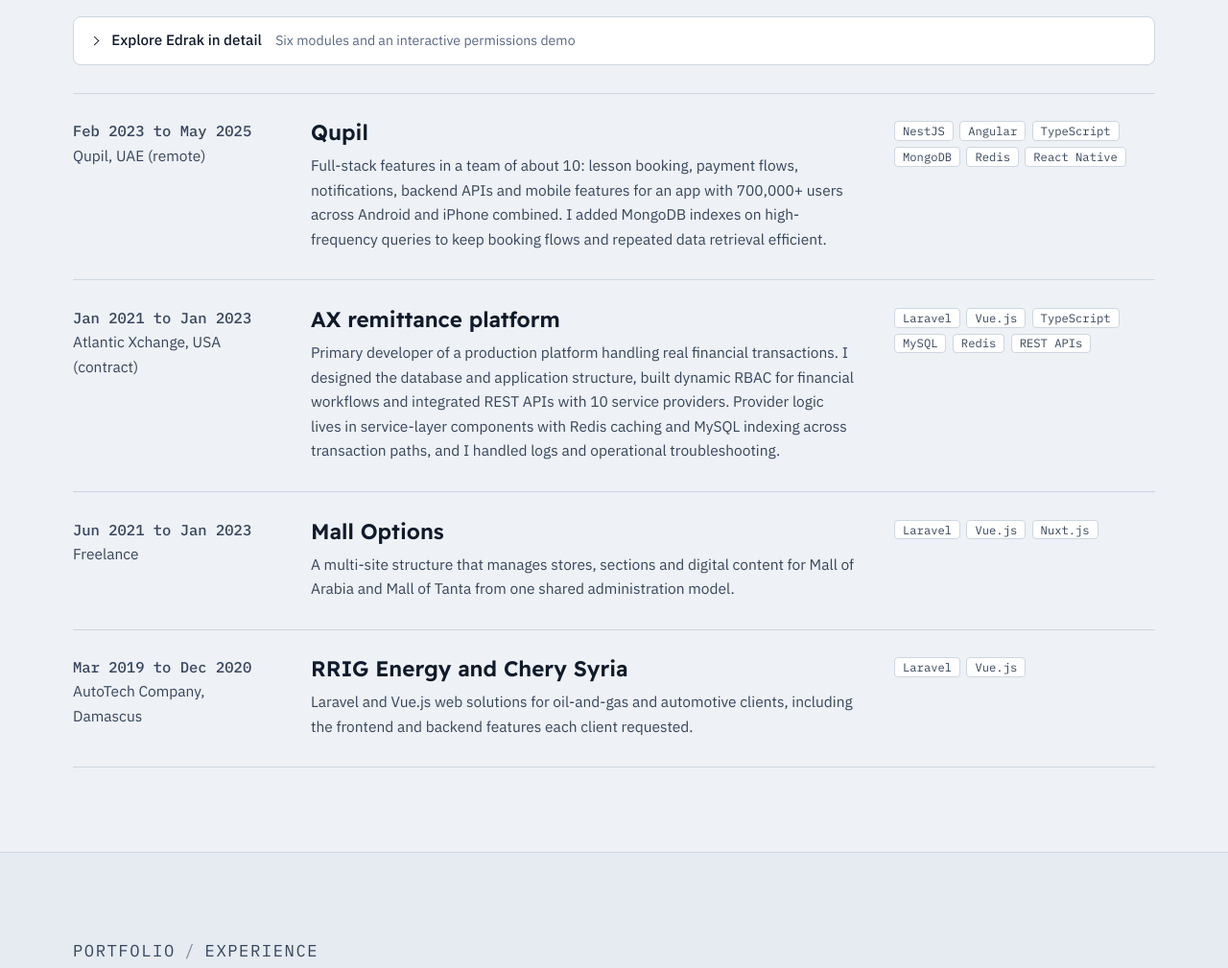
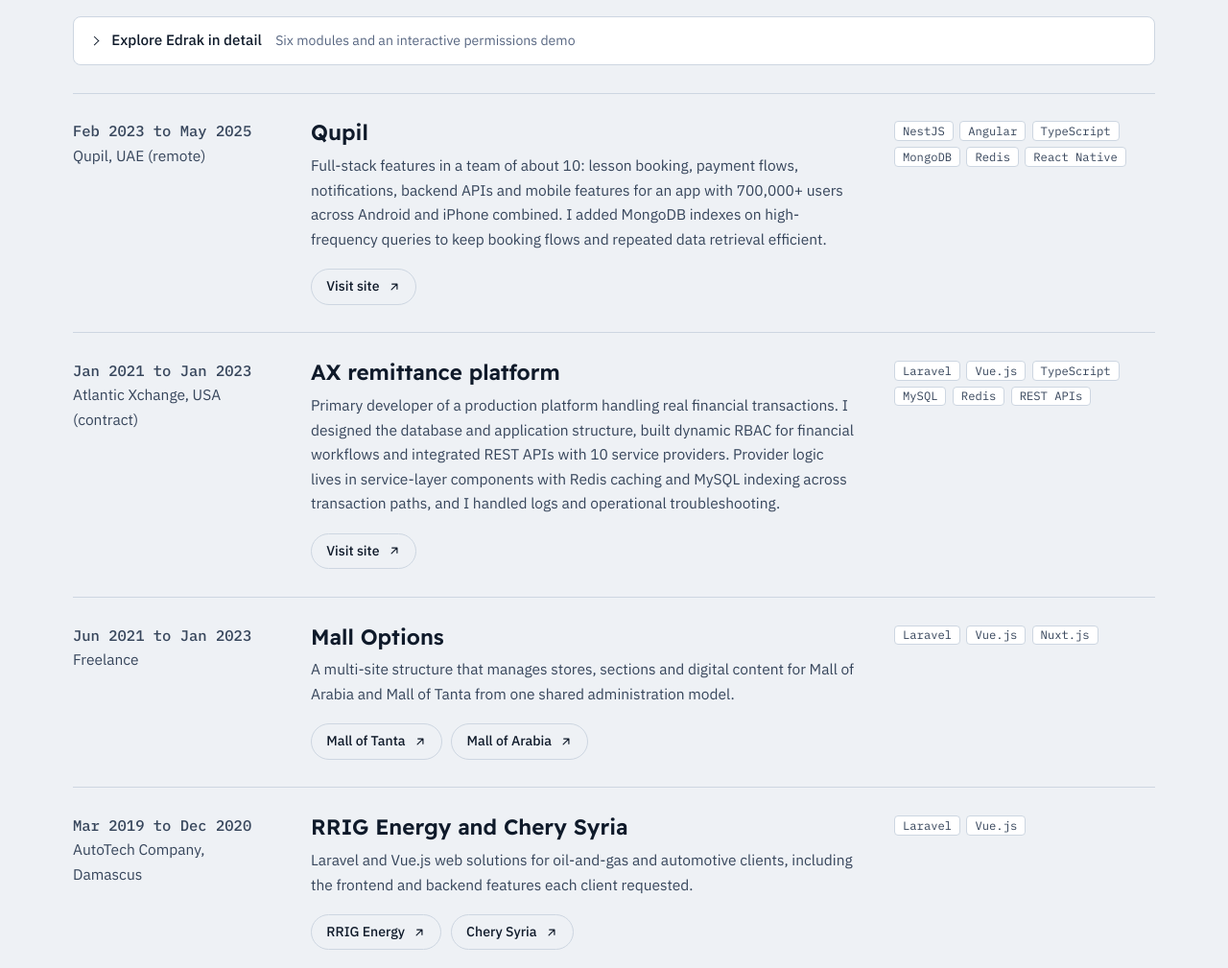
Before and after one commit to obada-abd-saleh/obada-abd-saleh.github.io, a plain HTML site: page index.html in a window 1280 px wide. Shown: the part 1390-2399 px from the top of the page at 96% size. Drawn offline with Linux system fonts and the light colour scheme.

Commit message:
Add files via upload

```diff
--- a/index.html
+++ b/index.html
@@ -5,13 +5,13 @@
 <meta name="viewport" content="width=device-width,initial-scale=1,viewport-fit=cover">
 <meta name="description" content="Obada Saleh, senior full-stack engineer. Laravel, NestJS, Vue.js and Angular. Platforms for education, payments and access control.">
 <title>Obada Saleh</title>
-<link rel="canonical" href="https://obadasaleh9494.github.io/">
+<link rel="canonical" href="https://obada-saleh.github.io/">
 <meta property="og:type" content="website">
 <meta property="og:site_name" content="Obada Saleh">
 <meta property="og:title" content="Obada Saleh">
 <meta property="og:description" content="Senior full-stack engineer. Laravel, NestJS, Vue.js and Angular. Platforms for education, payments and access control.">
-<meta property="og:url" content="https://obadasaleh9494.github.io/">
-<meta property="og:image" content="https://obadasaleh9494.github.io/og.jpg">
+<meta property="og:url" content="https://obada-saleh.github.io/">
+<meta property="og:image" content="https://obada-saleh.github.io/og.jpg">
 <meta property="og:image:type" content="image/jpeg">
 <meta property="og:image:width" content="1200">
 <meta property="og:image:height" content="630">
@@ -19,7 +19,7 @@
 <meta name="twitter:card" content="summary_large_image">
 <meta name="twitter:title" content="Obada Saleh">
 <meta name="twitter:description" content="Senior full-stack engineer. Platforms for education, payments and access control.">
-<meta name="twitter:image" content="https://obadasaleh9494.github.io/og.jpg">
+<meta name="twitter:image" content="https://obada-saleh.github.io/og.jpg">
 <link rel="preconnect" href="https://fonts.googleapis.com">
 <link rel="preconnect" href="https://fonts.gstatic.com" crossorigin>
 <link rel="stylesheet" href="https://fonts.googleapis.com/css2?family=IBM+Plex+Mono:wght@400;500&family=IBM+Plex+Sans+Arabic:wght@300;400;500;600&family=Readex+Pro:wght@300..700&display=swap">
@@ -268,6 +268,12 @@ td.num{font-variant-numeric:tabular-nums}
 .row.exp{grid-template-columns:13rem minmax(0,1fr) minmax(0,1.1fr)}
 .row h3{font-size:1.4rem;margin-bottom:.55rem}
 .row p{color:var(--ink-2);font-size:.97rem}
+.links{display:flex;flex-wrap:wrap;gap:.6rem;margin-top:1.1rem}
+.visit{display:inline-flex;align-items:center;gap:.5rem;padding:.45rem .95rem;border:1px solid var(--line);border-radius:99px;color:var(--ink);text-decoration:none;font:500 .88rem var(--font-body);background:transparent;transition:border-color .2s,color .2s,background .2s}
+.visit svg{flex:none;transition:transform .25s}
+.visit:hover{border-color:var(--accent);color:var(--accent)}
+.visit:hover svg{transform:translate(2px,-2px)}
+.sr{position:absolute;width:1px;height:1px;overflow:hidden;clip:rect(0 0 0 0);white-space:nowrap}
 .period{font:500 .8rem var(--font-mono);color:var(--ink)}
 html[lang="ar"] .period{font-family:var(--font-body);font-size:.9rem}
 .org{color:var(--muted);font-size:.88rem;margin-top:.2rem}
@@ -694,22 +700,22 @@ html[dir="rtl"] .row::before{transform-origin:100% 50%}
       </li>
       <li class="row">
         <div><p class="period" data-i18n="q1_p">Feb 2023 to May 2025</p><p class="org" data-i18n="q1_o">Qupil, UAE (remote)</p></div>
-        <div><h3>Qupil</h3><p data-i18n="q1_d">Full-stack features in a team of about 10: lesson booking, payment flows, notifications, backend APIs and mobile features for an app with 700,000+ users across Android and iPhone combined. I added MongoDB indexes on high-frequency queries to keep booking flows and repeated data retrieval efficient.</p></div>
+        <div><h3>Qupil</h3><p data-i18n="q1_d">Full-stack features in a team of about 10: lesson booking, payment flows, notifications, backend APIs and mobile features for an app with 700,000+ users across Android and iPhone combined. I added MongoDB indexes on high-frequency queries to keep booking flows and repeated data retrieval efficient.</p><p class="links"><a class="visit" href="https://qupil.net/" target="_blank" rel="noopener noreferrer"><span data-i18n="visit">Visit site</span><span class="sr" data-i18n="newtab"> (opens in a new tab)</span><svg viewBox="0 0 24 24" width="14" height="14" fill="none" stroke="currentColor" stroke-width="2" stroke-linecap="round" stroke-linejoin="round" aria-hidden="true"><path d="M7 17 17 7M8 7h9v9"/></svg></a></p></div>
         <div class="stack"><span>NestJS</span><span>Angular</span><span>TypeScript</span><span>MongoDB</span><span>Redis</span><span>React Native</span></div>
       </li>
       <li class="row">
         <div><p class="period" data-i18n="q2_p">Jan 2021 to Jan 2023</p><p class="org" data-i18n="q2_o">Atlantic Xchange, USA (contract)</p></div>
-        <div><h3 data-i18n="q2_t">AX remittance platform</h3><p data-i18n="q2_d">Primary developer of a production platform handling real financial transactions. I designed the database and application structure, built dynamic RBAC for financial workflows and integrated REST APIs with 10 service providers. Provider logic lives in service-layer components with Redis caching and MySQL indexing across transaction paths, and I handled logs and operational troubleshooting.</p></div>
+        <div><h3 data-i18n="q2_t">AX remittance platform</h3><p data-i18n="q2_d">Primary developer of a production platform handling real financial transactions. I designed the database and application structure, built dynamic RBAC for financial workflows and integrated REST APIs with 10 service providers. Provider logic lives in service-layer components with Redis caching and MySQL indexing across transaction paths, and I handled logs and operational troubleshooting.</p><p class="links"><a class="visit" href="https://atlanticxchange.com/" target="_blank" rel="noopener noreferrer"><span data-i18n="visit">Visit site</span><span class="sr" data-i18n="newtab"> (opens in a new tab)</span><svg viewBox="0 0 24 24" width="14" height="14" fill="none" stroke="currentColor" stroke-width="2" stroke-linecap="round" stroke-linejoin="round" aria-hidden="true"><path d="M7 17 17 7M8 7h9v9"/></svg></a></p></div>
         <div class="stack"><span>Laravel</span><span>Vue.js</span><span>TypeScript</span><span>MySQL</span><span>Redis</span><span>REST APIs</span></div>
       </li>
       <li class="row">
         <div><p class="period" data-i18n="q3_p">Jun 2021 to Jan 2023</p><p class="org" data-i18n="q3_o">Freelance</p></div>
-        <div><h3>Mall Options</h3><p data-i18n="q3_d">A multi-site structure that manages stores, sections and digital content for Mall of Arabia and Mall of Tanta from one shared administration model.</p></div>
+        <div><h3>Mall Options</h3><p data-i18n="q3_d">A multi-site structure that manages stores, sections and digital content for Mall of Arabia and Mall of Tanta from one shared administration model.</p><p class="links"><a class="visit" href="https://www.malloftanta.com/" target="_blank" rel="noopener noreferrer"><span>Mall of Tanta</span><span class="sr" data-i18n="newtab"> (opens in a new tab)</span><svg viewBox="0 0 24 24" width="14" height="14" fill="none" stroke="currentColor" stroke-width="2" stroke-linecap="round" stroke-linejoin="round" aria-hidden="true"><path d="M7 17 17 7M8 7h9v9"/></svg></a><a class="visit" href="https://www.mallofarabia.net/" target="_blank" rel="noopener noreferrer"><span>Mall of Arabia</span><span class="sr" data-i18n="newtab"> (opens in a new tab)</span><svg viewBox="0 0 24 24" width="14" height="14" fill="none" stroke="currentColor" stroke-width="2" stroke-linecap="round" stroke-linejoin="round" aria-hidden="true"><path d="M7 17 17 7M8 7h9v9"/></svg></a></p></div>
         <div class="stack"><span>Laravel</span><span>Vue.js</span><span>Nuxt.js</span></div>
       </li>
       <li class="row">
         <div><p class="period" data-i18n="q4_p">Mar 2019 to Dec 2020</p><p class="org" data-i18n="q4_o">AutoTech Company, Damascus</p></div>
-        <div><h3 data-i18n="q4_t">RRIG Energy and Chery Syria</h3><p data-i18n="q4_d">Laravel and Vue.js web solutions for oil-and-gas and automotive clients, including the frontend and backend features each client requested.</p></div>
+        <div><h3 data-i18n="q4_t">RRIG Energy and Chery Syria</h3><p data-i18n="q4_d">Laravel and Vue.js web solutions for oil-and-gas and automotive clients, including the frontend and backend features each client requested.</p><p class="links"><a class="visit" href="https://www.rrigenergy.com/" target="_blank" rel="noopener noreferrer"><span>RRIG Energy</span><span class="sr" data-i18n="newtab"> (opens in a new tab)</span><svg viewBox="0 0 24 24" width="14" height="14" fill="none" stroke="currentColor" stroke-width="2" stroke-linecap="round" stroke-linejoin="round" aria-hidden="true"><path d="M7 17 17 7M8 7h9v9"/></svg></a><a class="visit" href="https://chery-syria.com/" target="_blank" rel="noopener noreferrer"><span>Chery Syria</span><span class="sr" data-i18n="newtab"> (opens in a new tab)</span><svg viewBox="0 0 24 24" width="14" height="14" fill="none" stroke="currentColor" stroke-width="2" stroke-linecap="round" stroke-linejoin="round" aria-hidden="true"><path d="M7 17 17 7M8 7h9v9"/></svg></a></p></div>
         <div class="stack"><span>Laravel</span><span>Vue.js</span></div>
       </li>
     </ul>
@@ -931,7 +937,7 @@ html[dir="rtl"] .row::before{transform-origin:100% 50%}
     ed_t:"التعليم", ed_d:"إجازة في هندسة البرمجيات، جامعة اليرموك الخاصة، دمشق. من 2014 إلى 2019.",
     lg_t:"اللغات", lg_d:"العربية: لغة أم. الإنجليزية: جيدة.",
     ct_title:"تواصل معي", ct_sub:"للمشاريع أو التعاون أو الحديث عن أي من الأعمال أعلاه.",
-    ct_phone:"الهاتف", ct_email:"البريد الإلكتروني", ct_copy:"نسخ", ct_loc:"الموقع",
+    visit:"زيارة الموقع", newtab:" (يفتح في تبويب جديد)", ct_phone:"الهاتف", ct_email:"البريد الإلكتروني", ct_copy:"نسخ", ct_loc:"الموقع",
     h_cta1:"شاهد الأعمال المختارة",
     w_sub:"أنظمة قيد التشغيل في التعليم والحجوزات والتحويلات المالية والتجزئة وواجهات الشركات.",
     photo_label:"صورة شخصية لعبادة صالح",
```
Also changed, not shown: og.jpg.
